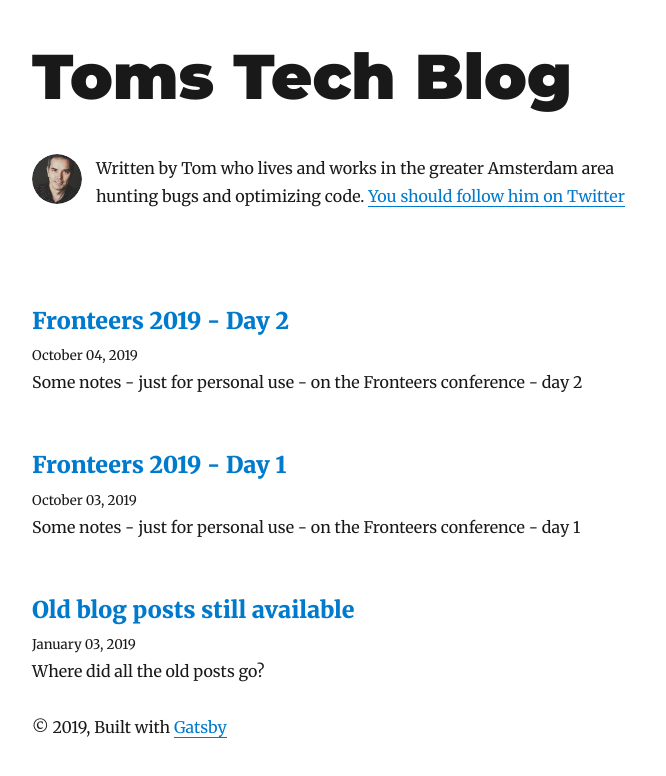
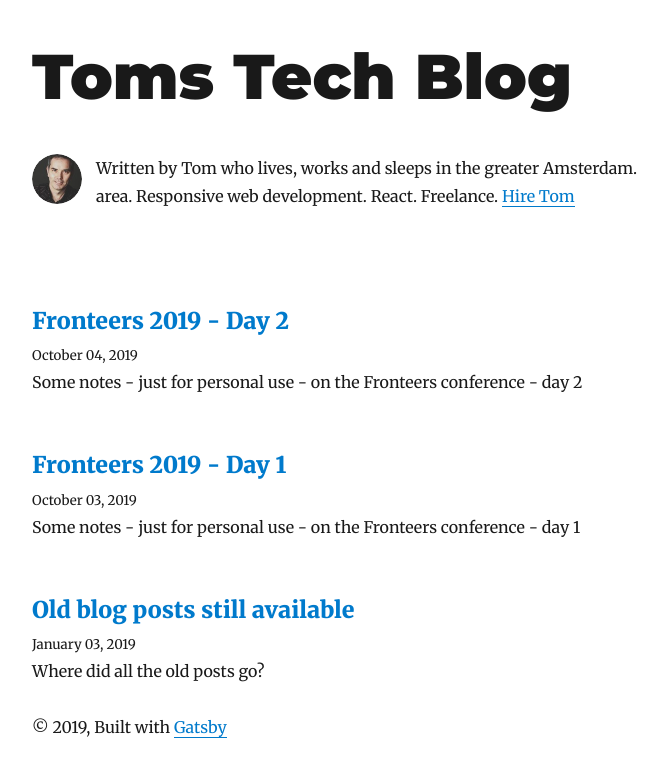
Before and after one commit to ludder/techblog, a Gatsby site: page / in a window 1280 px wide. Shown: the whole page, without its empty margins (293-959 px from the left). Built offline with nearby package versions, Linux system fonts and the light colour scheme; Gatsby itself is replaced by a stand-in of ours; some packages are replaced by stand-ins of ours.

Commit message:
Update bio

```diff
--- a/gatsby-config.js
+++ b/gatsby-config.js
@@ -2,10 +2,11 @@ module.exports = {
   siteMetadata: {
     title: `Toms Tech Blog`,
     author: `Tom Greuter`,
-    description: `Some humble notes on web development`,
-    siteUrl: `https://tomgreuter.nl/techblog`,
+    description: `Humble notes on web development`,
+    siteUrl: `https://techblog.tomgreuter.nl`,
     social: {
       twitter: `ludder`,
+      linkedin: `tomgreuter`,
     },
   },
   plugins: [
--- a/src/components/bio.js
+++ b/src/components/bio.js
@@ -54,12 +54,10 @@ const Bio = () => {
         }}
       />
       <p>
-        Written by Tom who lives and works in the greater Amsterdam area hunting
-        bugs and optimizing code.
+        Written by Tom who lives, works and sleeps in the greater Amsterdam.
+        area. Responsive web development. React. Freelance.
         {` `}
-        <a href={`https://twitter.com/${social.twitter}`}>
-          You should follow him on Twitter
-        </a>
+        <a href="https://tomgreuter.nl">Hire Tom</a>
       </p>
     </div>
   )
```
